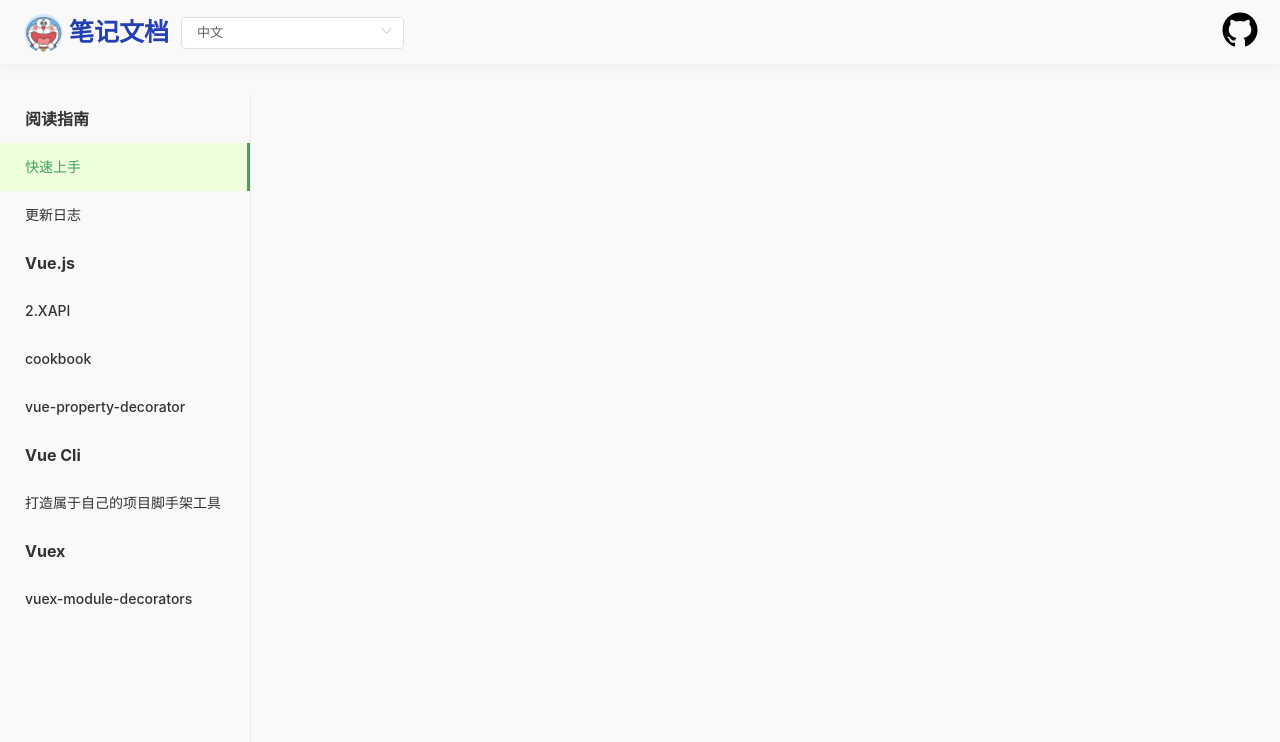
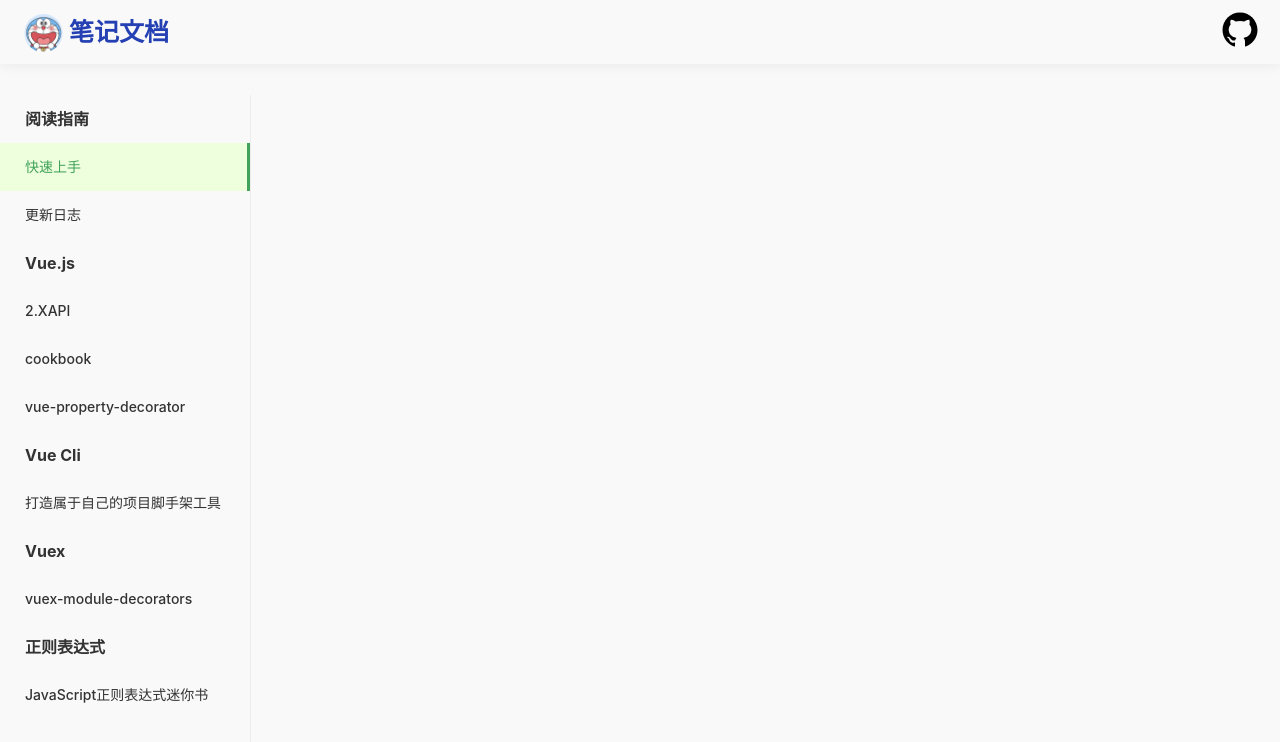
Before and after one commit to learn-docs/vue-docs, a Vue app: page /#/ in a window 1280 px wide. Shown: the top 742 px of the page. Built offline with nearby package versions, Linux system fonts and the light colour scheme.

Commit message:
add: docs/javascript-regular-expressions-mini-book.md

```diff
--- a/site/router/index.js
+++ b/site/router/index.js
@@ -36,12 +36,22 @@ const routes = [
       {
         path: "/vuex-module-decorators",
         name: "vuex-module-decorators",
-        component: () => import(/*vuecli*/ "../docs/vuex-module-decorators.md")
+        component: () =>
+          import(/*vuex-module-decorators*/ "../docs/vuex-module-decorators.md")
       },
       {
         path: "/vue-property-decorator",
         name: "vue-property-decorator",
-        component: () => import(/*vuecli*/ "../docs/vue-property-decorator.md")
+        component: () =>
+          import(/*vue-property-decorator*/ "../docs/vue-property-decorator.md")
+      },
+      {
+        path: "/javascript-regular-expressions-mini-book",
+        name: "javascript-regular-expressions-mini-book",
+        component: () =>
+          import(
+            /*javascript-regular-expressions-mini-book*/ "../docs/javascript-regular-expressions-mini-book.md"
+          )
       },
       {
         path: "/component/button",
--- a/site/views/Home.vue
+++ b/site/views/Home.vue
@@ -8,9 +8,9 @@
       <div class="home--header-title">
         <a href="https://www.1024bibi.com/">笔记文档</a>
       </div>
-      <div class="home--header-lang">
+      <!-- <div class="home--header-lang">
         <lang-change />
-      </div>
+      </div> -->
       <div class="home--header-github" @click="handleGitbubClick">
         <img src="../images/github.svg" />
       </div>
@@ -42,6 +42,13 @@
       <router-link class="home--left-link" to="/vuex-module-decorators">
         vuex-module-decorators
       </router-link>
+      <div class="home--left-title">正则表达式</div>
+      <router-link
+        class="home--left-link"
+        to="/javascript-regular-expressions-mini-book"
+      >
+        JavaScript正则表达式迷你书
+      </router-link>
       <!-- <div class="home--left-title">组件</div>
       <router-link class="home--left-link" to="/component/button">
         Button 按钮
@@ -59,10 +66,10 @@
 </template>
 
 <script>
-import LangChange from "../components/LangChange.vue";
+// import LangChange from "../components/LangChange.vue";
 export default {
   components: {
-    LangChange
+    // LangChange
   },
   data() {
     return {};
```
Also changed, not shown: 1 other file (tests, documents, lock files or other folders).
